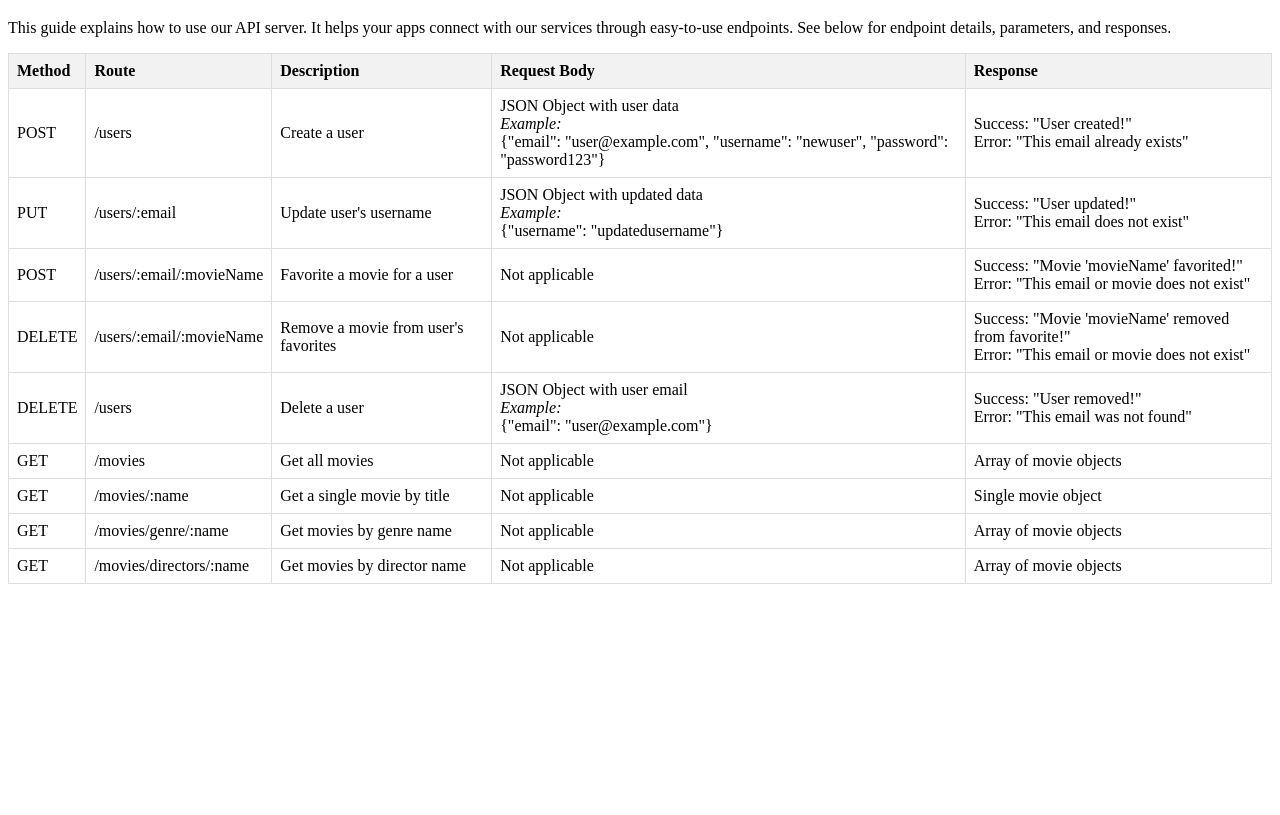
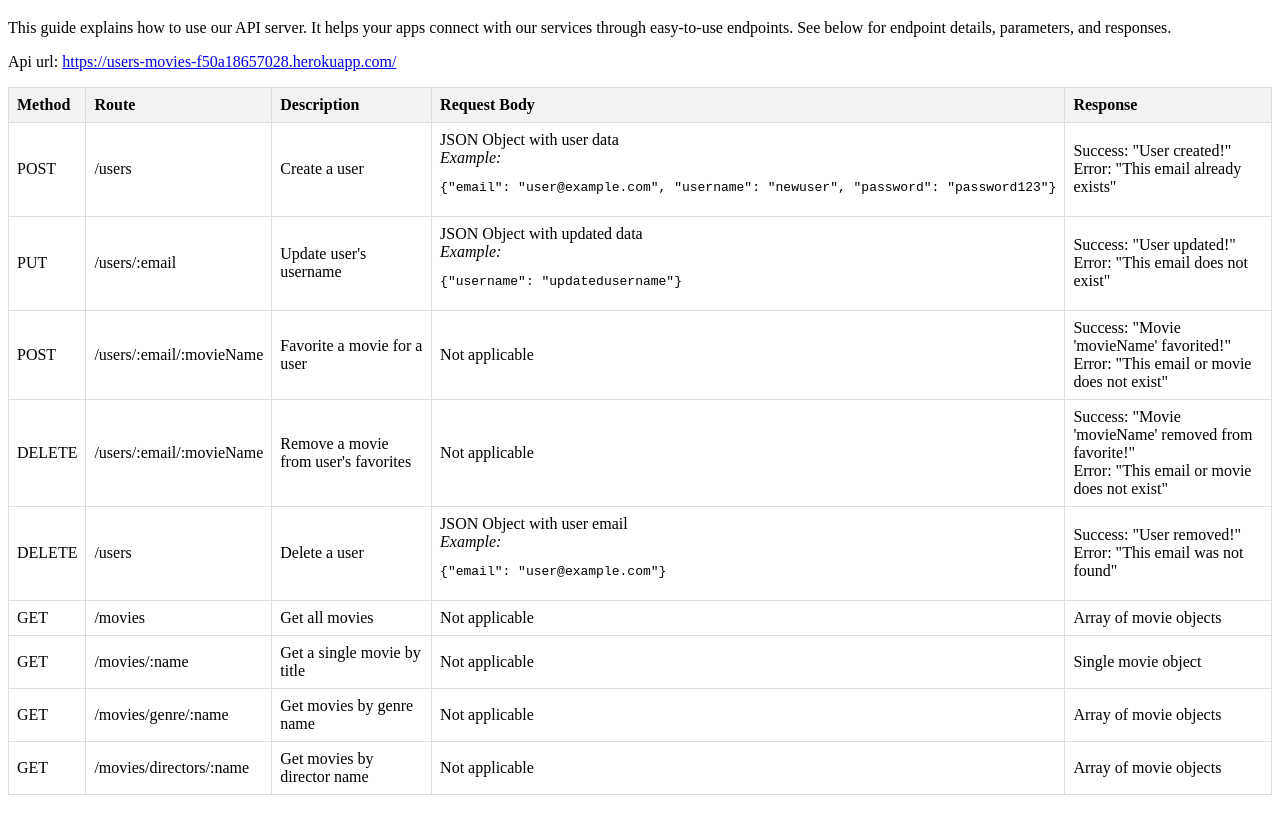
Before and after one commit to YuliiannaS/movie_api, a website: page public/documentation.html in a window 1280 px wide. Shown: the part 61-876 px from the top of the page. Before the commit the page ends 800 px from the top, so only its background shows below. Drawn offline with Linux system fonts and the light colour scheme.

Commit message:
updated documentation

```diff
--- a/public/documentation.html
+++ b/public/documentation.html
@@ -23,6 +23,7 @@
   <body>
     <h1>Documentation</h1>
     <p>This guide explains how to use our API server. It helps your apps connect with our services through easy-to-use endpoints. See below for endpoint details, parameters, and responses.</p>
+    <p>Api url: <a href="https://users-movies-f50a18657028.herokuapp.com/">https://users-movies-f50a18657028.herokuapp.com/</a></p>
     <table>
       <tr>
           <th>Method</th>
@@ -35,14 +36,18 @@
           <td>POST</td>
           <td>/users</td>
           <td>Create a user</td>
-          <td>JSON Object with user data<br><em>Example:</em><br>{"email": "user@example.com", "username": "newuser", "password": "password123"}</td>
+          <td>JSON Object with user data<br><em>Example:</em>
+            <pre>{"email": "user@example.com", "username": "newuser", "password": "password123"}</pre>
+          </td>
           <td>Success: "User created!"<br>Error: "This email already exists"</td>
       </tr>
       <tr>
           <td>PUT</td>
           <td>/users/:email</td>
           <td>Update user's username</td>
-          <td>JSON Object with updated data<br><em>Example:</em><br>{"username": "updatedusername"}</td>
+          <td>JSON Object with updated data<br><em>Example:</em>
+            <pre>{"username": "updatedusername"}</pre>
+          </td>
           <td>Success: "User updated!"<br>Error: "This email does not exist"</td>
       </tr>
       <tr>
@@ -63,7 +68,9 @@
           <td>DELETE</td>
           <td>/users</td>
           <td>Delete a user</td>
-          <td>JSON Object with user email<br><em>Example:</em><br>{"email": "user@example.com"}</td>
+          <td>JSON Object with user email<br><em>Example:</em>
+            <pre>{"email": "user@example.com"}</pre>
+          </td>
           <td>Success: "User removed!"<br>Error: "This email was not found"</td>
       </tr>
       <tr>
```
